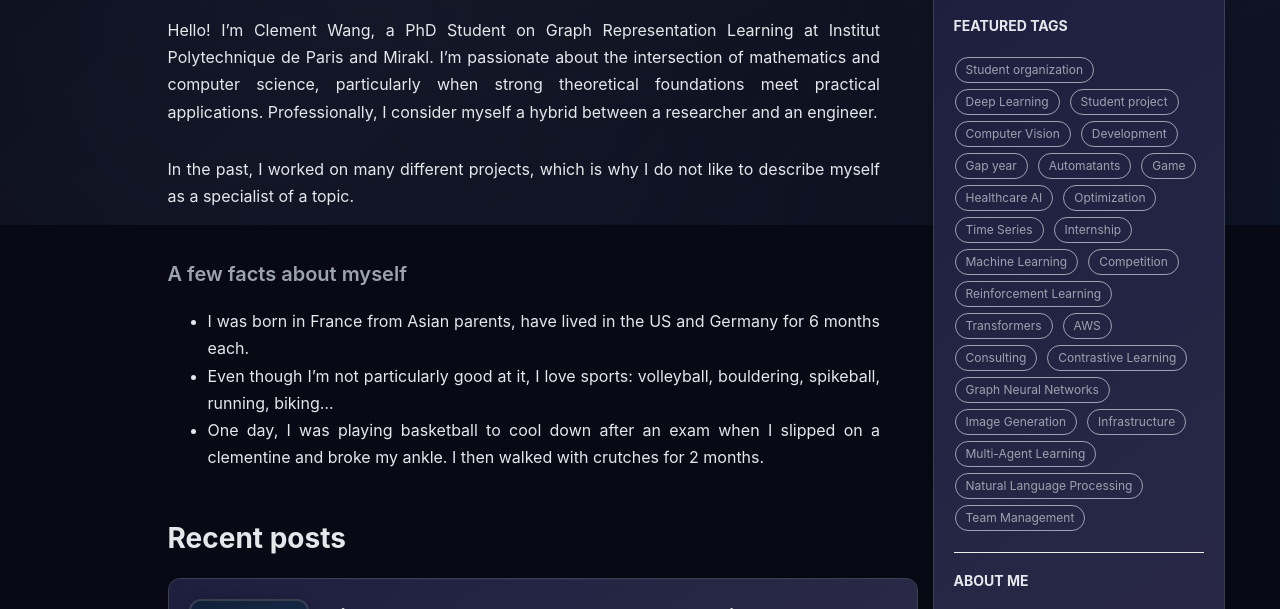
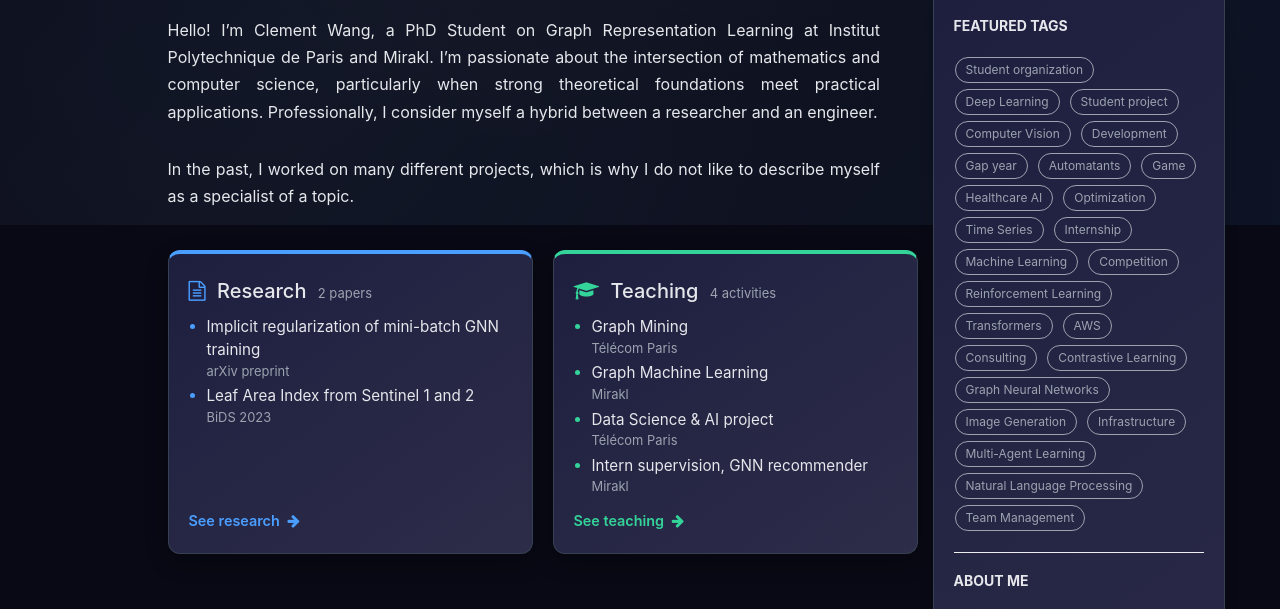
Before and after one commit to clementw168/clementw168.github.io, a Jekyll site: the page built from index.html, in a window 1280 px wide, cut to the strip 675-1284 px from the top of the page. Built offline with Jekyll 4.4.1, drawn with Linux system fonts in a browser that asks for light colours; nearby versions of some CDN libraries; the list of posts is cut into pages by our own code; comment, search, counter and statistics services are not loaded.

Commit message:
add research and teaching to home

```diff
--- a/_data/research.yml
+++ b/_data/research.yml
@@ -1,6 +1,7 @@
 # Research Data File
 # Content for the research page (research.html)
 #
+# short_title: optional, used in the compact summary on the home page
 # authors: list of names, "Clement Wang" is shown in bold
 # links: icon (Font Awesome 4 name) and badge (small label) are optional;
 #        use post_slug to link to a blog post instead of url
@@ -10,6 +11,7 @@ sections:
     icon: file-text-o
     items:
       - title: Implicit Regularization of Mini-Batch Training in Graph Neural Networks
+        short_title: Implicit regularization of mini-batch GNN training
         accent: blue
         venue: arXiv preprint
         icon: file-text-o
@@ -39,6 +41,7 @@ sections:
               url: https://arxiv.org/pdf/2605.22480
 
       - title: Leveraging Multi-Temporal Sentinel 1 and 2 Satellite Data for Leaf Area Index Estimation With Deep Learning
+        short_title: Leaf Area Index from Sentinel 1 and 2
         accent: green
         venue: BiDS 2023
         icon: globe
--- a/_data/teaching.yml
+++ b/_data/teaching.yml
@@ -1,6 +1,7 @@
 # Teaching Data File
 # Content for the teaching page (teaching.html)
 #
+# short_title: optional, used in the compact summary on the home page
 # icon: any Font Awesome 4 icon name (without the "fa-" prefix)
 # points: optional short bullet list shown under the description
 # kind (on a link): slides | notes | report  (picks the button icon)
@@ -70,6 +71,7 @@ sections:
     icon: users
     items:
       - title: "Data Science & AI project: Better Embeddings for Better GNNs"
+        short_title: Data Science & AI project
         accent: purple
         organization: Télécom Paris
         icon: university
@@ -85,6 +87,7 @@ sections:
                 url: /assets/teaching/data_science_ai_project_report.pdf
 
       - title: "Internship: GNN product recommender"
+        short_title: Intern supervision, GNN recommender
         accent: orange
         organization: Mirakl
         icon: building
--- /dev/null
+++ b/_includes/about/facts.md
@@ -0,0 +1,5 @@
+##### A few facts about myself
+
+- I was born in France from Asian parents, have lived in the US and Germany for 6 months each.
+- Even though I'm not particularly good at it, I love sports: volleyball, bouldering, spikeball, running, biking...
+- One day, I was playing basketball to cool down after an exam when I slipped on a clementine and broke my ankle. I then walked with crutches for 2 months.
--- a/index.html
+++ b/index.html
@@ -10,6 +10,126 @@ header-mask: 0.4
     {% capture about_en %}{% include about/en.md %}{% endcapture %}
     {{ about_en | markdownify }}
 </div>
+
+<!-- Research & Teaching summary (generated from _data/research.yml and _data/teaching.yml) -->
+<div class="home-links">
+    {% assign research_count = 0 %}
+    {% for section in site.data.research.sections %}{% assign research_count = research_count | plus: section.items.size %}{% endfor %}
+    <a class="home-link-card accent-blue" href="{{ site.baseurl }}/research/">
+        <span class="home-link-title"><i class="fa fa-file-text-o"></i> Research <span class="home-link-count">{{ research_count }} paper{% if research_count != 1 %}s{% endif %}</span></span>
+        <ul class="home-link-list">
+            {% for section in site.data.research.sections %}{% for item in section.items %}
+            <li>{{ item.short_title | default: item.title }} <span>{{ item.venue }}</span></li>
+            {% endfor %}{% endfor %}
+        </ul>
+        <span class="home-link-more">See research <i class="fa fa-arrow-right"></i></span>
+    </a>
+    {% assign teaching_count = 0 %}
+    {% for section in site.data.teaching.sections %}{% assign teaching_count = teaching_count | plus: section.items.size %}{% endfor %}
+    <a class="home-link-card accent-green" href="{{ site.baseurl }}/teaching/">
+        <span class="home-link-title"><i class="fa fa-graduation-cap"></i> Teaching <span class="home-link-count">{{ teaching_count }} activit{% if teaching_count == 1 %}y{% else %}ies{% endif %}</span></span>
+        <ul class="home-link-list">
+            {% for section in site.data.teaching.sections %}{% for item in section.items %}
+            <li>{{ item.short_title | default: item.title }} <span>{{ item.organization }}</span></li>
+            {% endfor %}{% endfor %}
+        </ul>
+        <span class="home-link-more">See teaching <i class="fa fa-arrow-right"></i></span>
+    </a>
+</div>
+
+<div class="post-container">
+    {% capture about_facts %}{% include about/facts.md %}{% endcapture %}
+    {{ about_facts | markdownify }}
+</div>
+
+<style>
+.home-links {
+    display: grid;
+    grid-template-columns: repeat(auto-fit, minmax(min(260px, 100%), 1fr));
+    gap: 20px;
+    margin: 2.5em 0 0;
+}
+
+.home-link-card {
+    --accent: #4a9eff;
+    display: flex;
+    flex-direction: column;
+    gap: 8px;
+    padding: 20px;
+    background: linear-gradient(145deg, #1e1e3f 0%, #2d2d4a 100%);
+    border: 1px solid #374151;
+    border-top: 4px solid var(--accent);
+    border-radius: 12px;
+    box-shadow: 0 8px 25px rgba(0, 0, 0, 0.3);
+    text-decoration: none;
+    transition: transform 0.2s ease, box-shadow 0.2s ease;
+}
+
+.home-link-card.accent-green { --accent: #34d399; }
+
+.home-link-card:hover,
+.home-link-card:focus {
+    transform: translateY(-3px);
+    box-shadow: 0 12px 30px rgba(0, 0, 0, 0.4);
+    text-decoration: none;
+}
+
+.home-link-title {
+    font-size: 1.25em;
+    font-weight: 500;
+    color: #e5e7eb;
+}
+
+.home-link-title .fa {
+    margin-right: 6px;
+    color: var(--accent);
+}
+
+.home-link-count {
+    margin-left: 6px;
+    font-size: 0.65em;
+    font-weight: 400;
+    color: #9ca3af;
+}
+
+.home-link-list {
+    flex-grow: 1;
+    margin: 0;
+    padding-left: 18px;
+    line-height: 1.5;
+    color: #e5e7eb;
+    font-size: 0.95em;
+}
+
+.home-link-list li {
+    margin-bottom: 4px;
+}
+
+.home-link-list li::marker {
+    color: var(--accent);
+}
+
+.home-link-list li span {
+    display: block;
+    font-size: 0.85em;
+    color: #9ca3af;
+}
+
+.home-link-more {
+    font-size: 0.9em;
+    font-weight: 600;
+    color: var(--accent);
+}
+
+.home-link-more .fa {
+    margin-left: 4px;
+    transition: transform 0.2s ease;
+}
+
+.home-link-card:hover .home-link-more .fa {
+    transform: translateX(4px);
+}
+</style>
 
 <!-- Recent Posts (same structure as blog page so post-previews render identically) -->
 <div class="recent-posts-section" style="margin-top: 3em;">
```
Also changed, not shown: _includes/about/en.md (+0 -6 lines).
